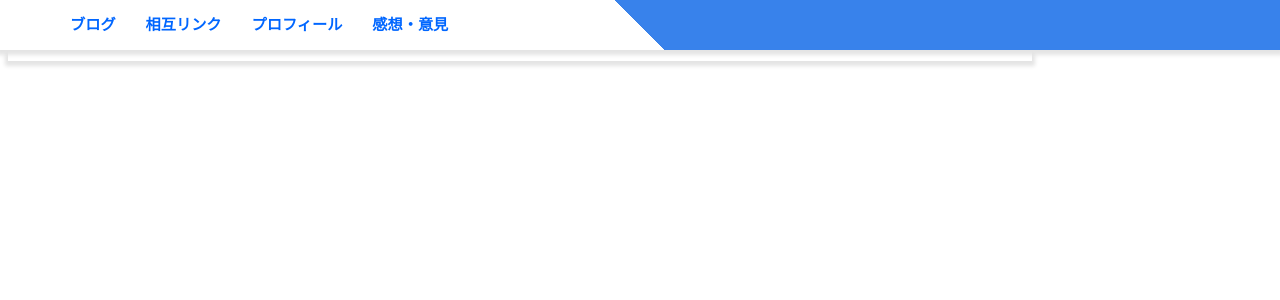
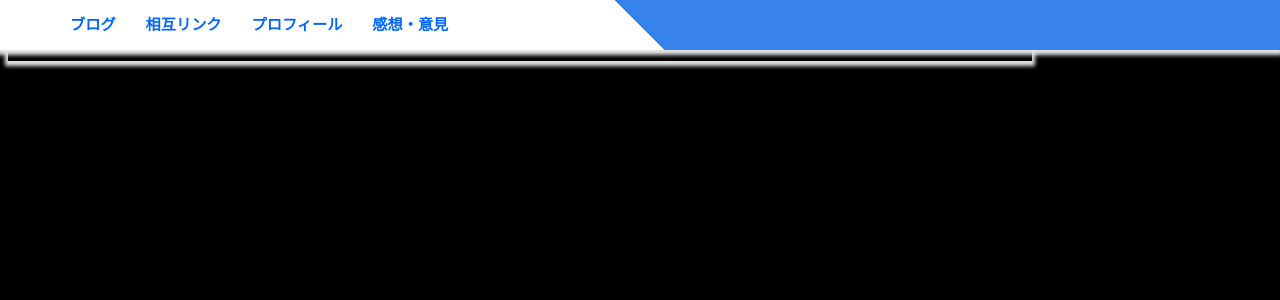
Before and after one commit to nekodendislike/nekodendislike.github.io, a Jekyll site: the page built from index.md, in a window 1280 px wide. Shown: the top 300 px of the page. Built offline with Jekyll 4.4.1, drawn with Linux system fonts in a browser that asks for light colours; our own code applies the rules of GitHub Pages for plain Markdown files.

Commit message:
ダークモード関連の記述削除
暗くするんだから意味ねーだろ！！

```diff
--- a/assets/css/style.css
+++ b/assets/css/style.css
@@ -1,6 +1,6 @@
 body {
-  background-color: #fff; /*ページ全体の背景色*/
-  color: #000; /* 文字の色　*/
+  background-color: #000; /*ページ全体の背景色*/
+  color: #fff; /* 文字の色　*/
   transition: .5s;
   font-size:95%;		/* フォントサイズを95%にする */
   font-family: "ＭＳ ゴシック",sans-serif;	/* フォントの種類をゴシック系にする */
@@ -60,17 +60,3 @@ header .gnav .menu li+li {
   margin-left: 30px;
   /* メニューそれぞれに間隔をあけるため */
 }
-
-@media (prefers-color-scheme: light) { /*ライトモードの時の指定です。　*/
-  body {
-    background-color: #fff;/*ページ全体の背景色*/
-    color: #000;
-  }
-}
-
-@media (prefers-color-scheme: dark) {  /*ダークモード時の指定です。　　*/
-  body {
-    background-color: #000;/*ページ全体の背景色*/
-    color: #fff;
-  }
-}
```
